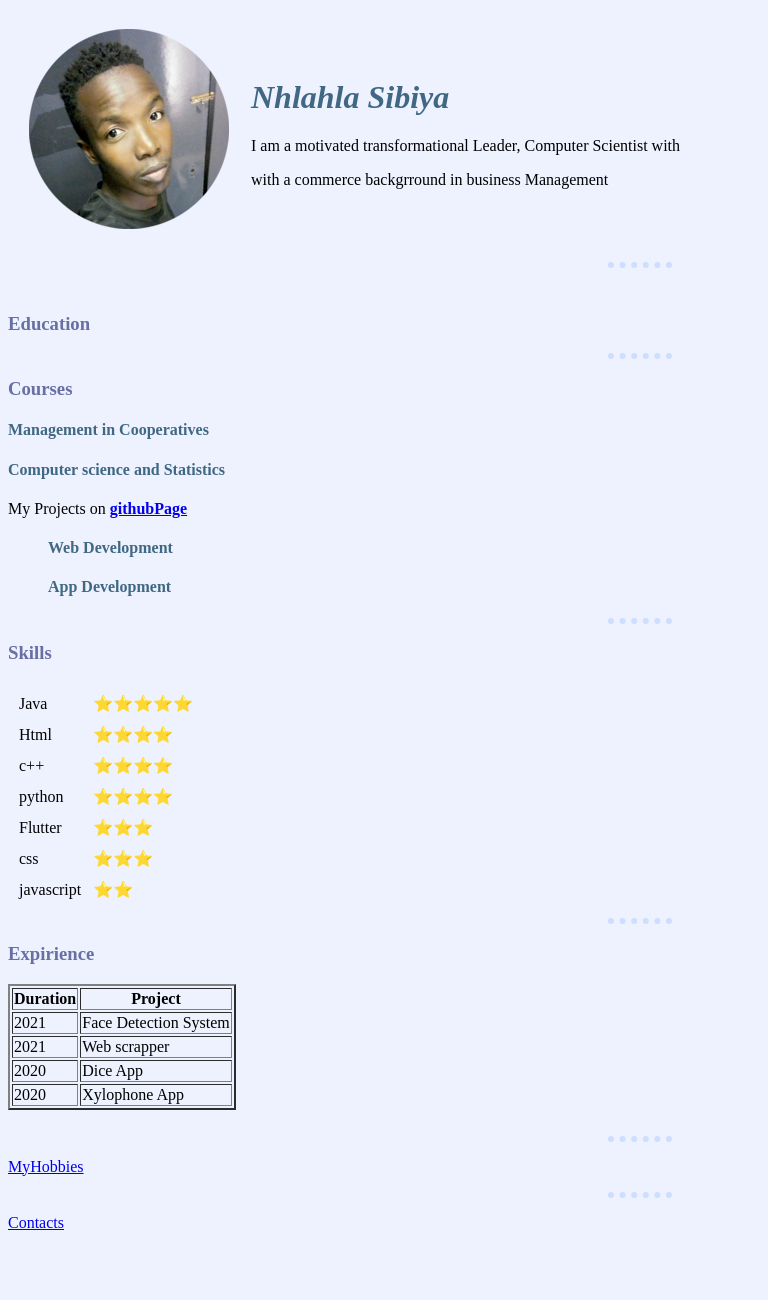
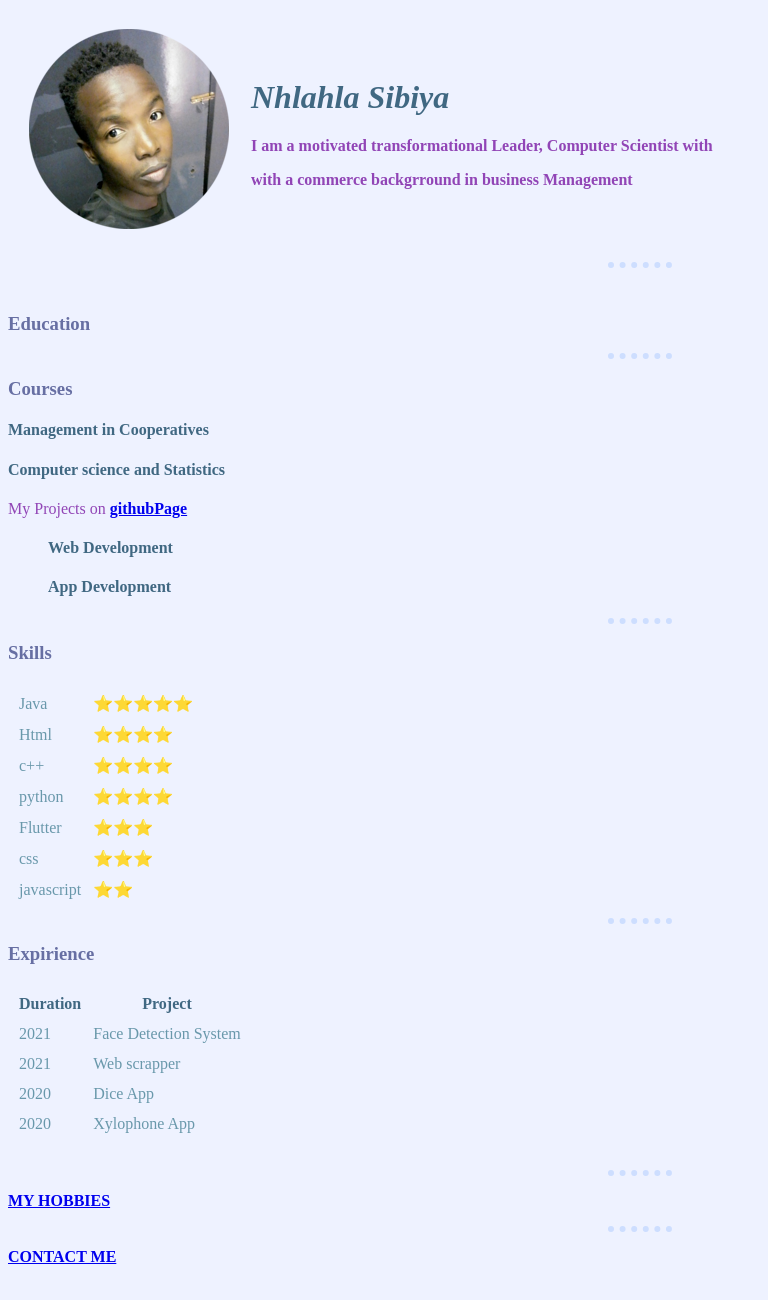
Before and after one commit to Mr-N-Sibiya/CV-website, a plain HTML site: page index.html in a window 1280 px wide. Shown: the whole page, without its empty margins (0-768 px from the left). Before the commit the page ends 1274 px from the top, so only its background shows below. Drawn offline with Linux system fonts and the light colour scheme.

Commit message:
My Third commit

```diff
--- a/css/styles.css
+++ b/css/styles.css
@@ -8,6 +8,17 @@ hr {
     border-color: #CDDEFF;
     border-width: 5pt;
     width: 5%;
+}
+li{
+  color:#9145B6;
+}
+
+p {color:#9145B6;}
+
+tr {color:#6998AB;}
+
+th {
+  color:#406882;
 }
 
 h1{
--- a/index.html
+++ b/index.html
@@ -11,15 +11,16 @@
 
 
 
-<body>
+<body background-color>
     <!--style stuff or css stuff-->
     <table cellspacing=20px>
         <tr>
             <td><img src="Guy.png" alt="Manager and A sciencentist"></td>
             <td>
                 <h1><em>Nhlahla Sibiya</em></h1>
-                <p>I am a motivated transformational Leader, Computer Scientist with</p>
-                <p>with a commerce backgrround in business Management</p>
+
+                <p><strong>I am a motivated transformational Leader, Computer Scientist with</strong></p>
+                <p><strong>with a commerce backgrround in business Management</strong></p>
             </td>
         </tr>
 
@@ -32,7 +33,8 @@
     <h4>Management in Cooperatives</h4>
     <h4>Computer science and Statistics</h4>
 
-    <p>My Projects on <a href="https://github.com/Mr-N-Sibiya"> <strong>githubPage</strong></a></p>
+    <p >My Projects on <a href="https://github.com/Mr-N-Sibiya"> <strong>githubPage</strong></a></p>
+
     <ul>
         <h4>Web Development</h4>
         <h4>App Development</h4>
@@ -79,7 +81,7 @@
 
                 <hr>
                 <h3>Expirience</h3>
-                <table border="2px">
+                <table cellspacing = "10">
                     <thead>
                         <th> Duration</th>
                         <th>Project</th>
@@ -107,9 +109,9 @@
 
                 <br>
                 <hr>
-                <p><a href="Hobbies.html">MyHobbies</a></p>
+                <p><a href="Hobbies.html"><strong>MY HOBBIES</strong></a></p>
                 <hr>
-                <p><a href="Contacts-Me.html">Contacts</a></p>
+                <p><a href="Contacts-Me.html"><strong>CONTACT ME</strong></a></p>
                 <br>
 
 </body>
```
Also changed, not shown: 1 other file.
